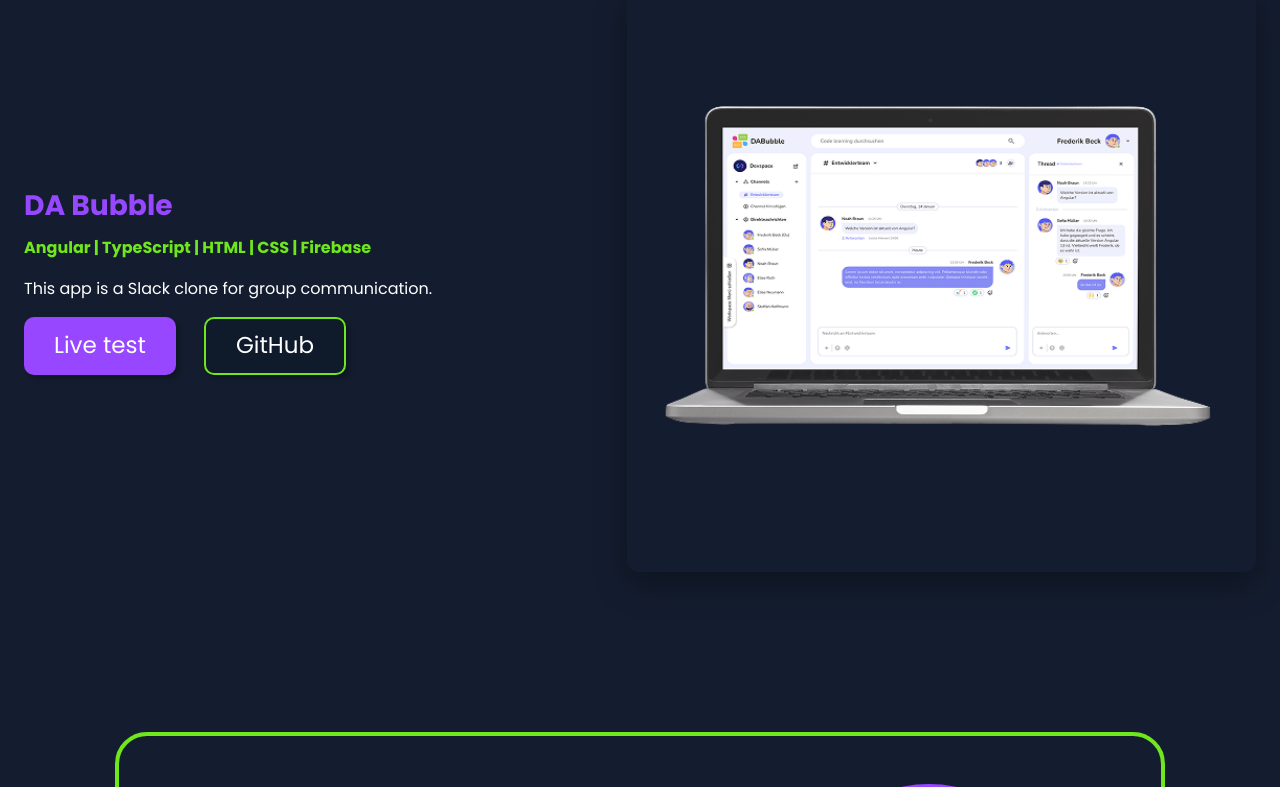
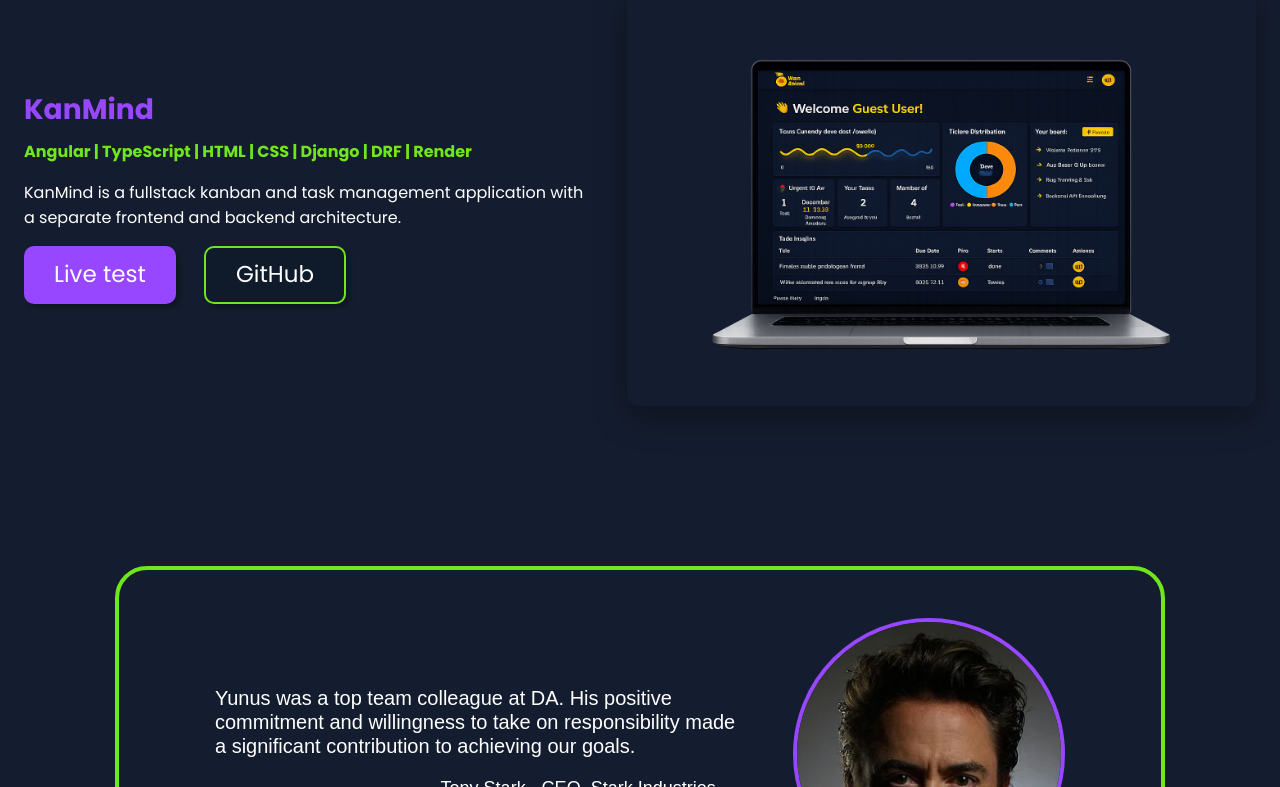
Before and after one commit to mya63/portfolio-2.0, an Angular app: page / in a window 1280 px wide. Shown: the part 4594-5381 px from the top of the page. Built offline with nearby package versions, Linux system fonts and the light colour scheme.

Commit message:
refactor(portfolio): move KanMind description to i18n translation files

```diff
--- a/src/app/core/i18n/translations/de.ts
+++ b/src/app/core/i18n/translations/de.ts
@@ -55,10 +55,10 @@ skills: {
         stack: 'JavaScript | HTML | CSS | API',
         desc: 'Auf Basis der PokéAPI – einfache Bibliothek mit Pokémon-Informationen.'
       },
-      dabubble: {
-        name: 'DA Bubble',
-        stack: 'Angular | TypeScript | Firebase',
-        desc: 'Ein Slack-Klon für Gruppenkommunikation.'
+      kanmind: {
+        name: 'KanMind',
+        stack: 'Django | DRF | PYTHON',
+        desc: 'KanMind ist eine Fullstack-Kanban- und Task-Management-Anwendung mit getrennter Frontend- und Backend-Architektur.'
       }
     }
   },
--- a/src/app/core/i18n/translations/en.ts
+++ b/src/app/core/i18n/translations/en.ts
@@ -55,10 +55,10 @@ skills: {
         stack: 'JavaScript | HTML | CSS | API',
         desc: 'Based on the PokéAPI – a simple library providing Pokémon information.'
       },
-      dabubble: {
-        name: 'DA Bubble',
-        stack: 'Angular | TypeScript | Firebase',
-        desc: 'This app is a Slack clone for group communication.'
+      kanmind: {
+        name: 'KanMind',
+        stack: 'Django | DRF | PYTHON',
+        desc: 'KanMind is a fullstack kanban and task management application with a separate frontend and backend architecture.'
       }
     }
   },
--- a/src/app/pages/home/projects/projects.html
+++ b/src/app/pages/home/projects/projects.html
@@ -68,17 +68,25 @@
     </div>
   </div>
 
-  <!-- DA Bubble -->
+  <!-- MYA: DA Bubble entfernt und durch KanMind ersetzt -->
   <div class="proj row rl">
     <div class="proj-info right">
-      <h3 class="prj-name purple">DA Bubble</h3>
-      <div class="stack green">Angular | TypeScript | HTML | CSS | Firebase</div>
-      <p>{{ 'portfolio.items.dabubble.desc' | t }}</p>
-      <div class="btns">
-        <a class="btn purple" href="#" target="_blank" rel="noopener">Live test</a>
-        <a class="btn outline" href="https://github.com/mya63/DA-Bubble" target="_blank" rel="noopener">GitHub</a>
+      <h3 class="prj-name purple">KanMind</h3>
+      <div class="stack green">Angular | TypeScript | HTML | CSS | Django | DRF | Render</div>
+      <p>{{ 'portfolio.items.kanmind.desc' | t }}</p>      <div class="btns">
+        <a
+          class="btn purple"
+          href="https://mya63.github.io/project.KanMind/"
+          target="_blank"
+          rel="noopener"
+        >Live test</a>
+        <a
+          class="btn outline"
+          href="https://github.com/mya63/kanmind_backend"
+          target="_blank"
+          rel="noopener"
+        >GitHub</a>
       </div>
     </div>
-    <img src="assets/dabubble.png" alt="DA Bubble" class="proj-img" />
-  </div>
-</section>
+    <img src="assets/kanmind.png" alt="KanMind" class="proj-img" />
+  </div></section>
```
Also changed, not shown: src/assets/kanmind.png (added).
